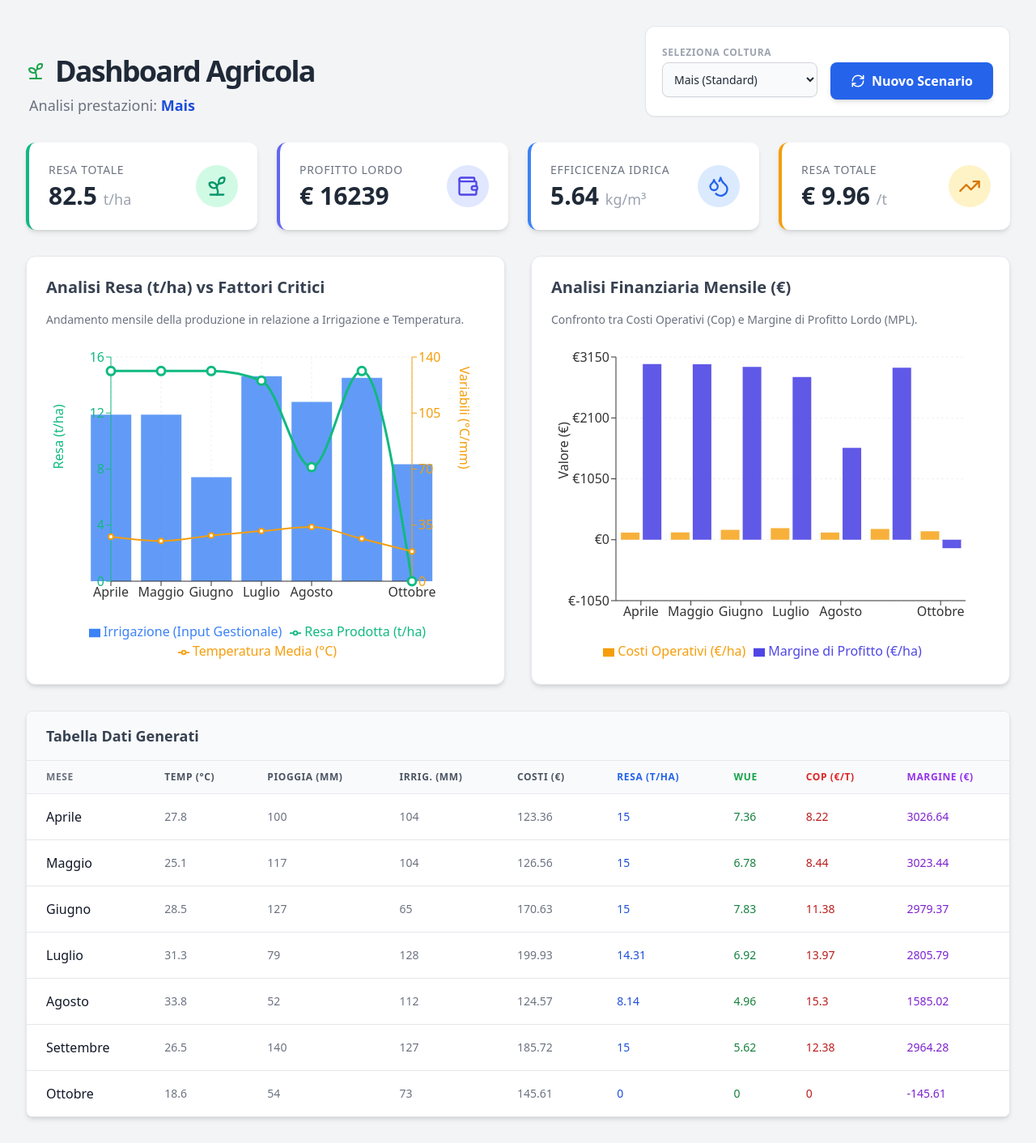
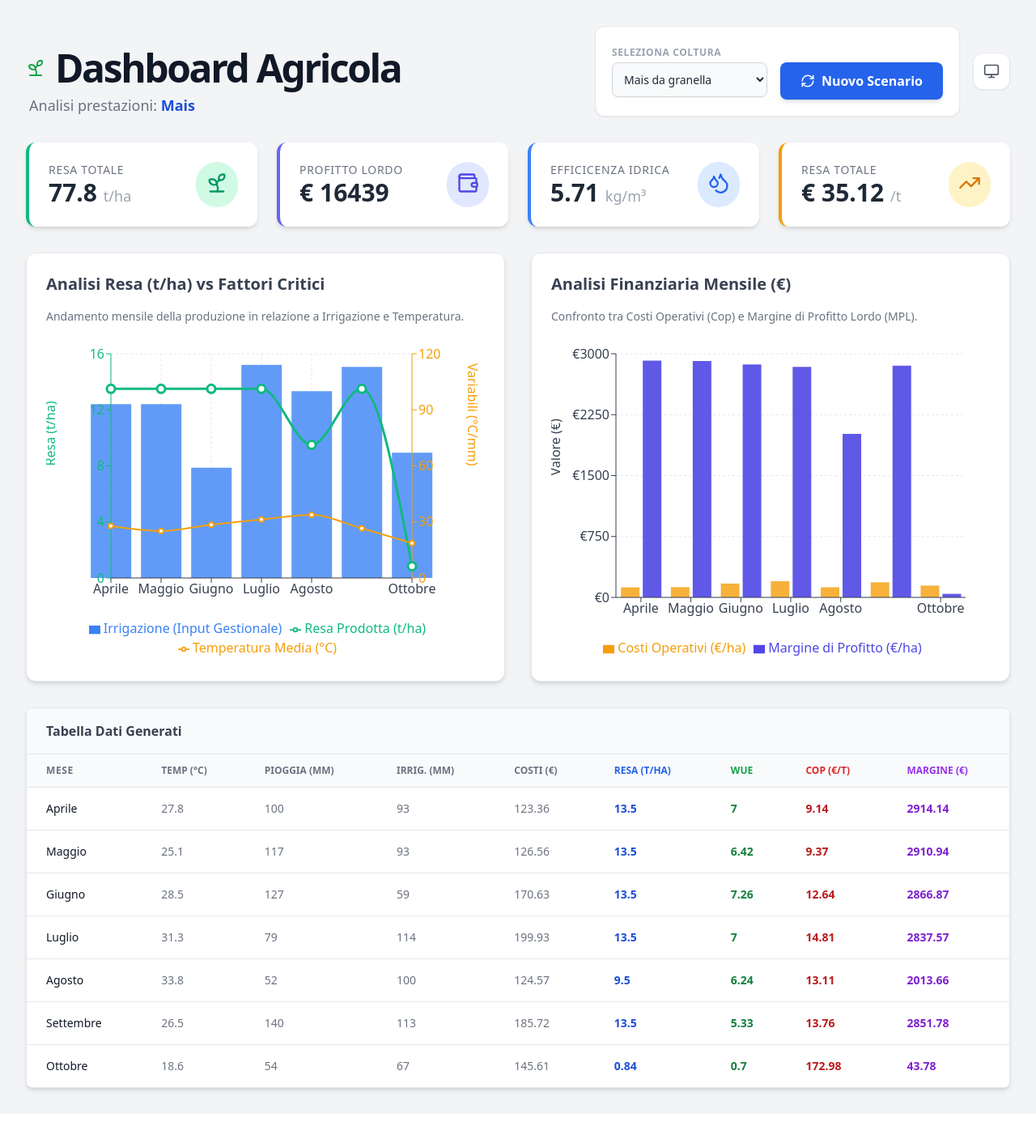
Before and after one commit to Gio98c/AgriDash, a React (Vite) app: page / in a window 1280 px wide. Shown: the whole page at 81% size. After the commit the page ends 1376 px from the top, so only its background shows below. Built offline with nearby package versions, Linux system fonts and the light colour scheme.

Commit message:
dev dark mode + dati ISTAT

```diff
--- a/src/App.jsx
+++ b/src/App.jsx
@@ -5,6 +5,7 @@ import { RefreshCw, Sprout } from "lucide-react";
 import KpiSummary from "./components/KpiSummary";
 import YieldChart from "./components/YieldChart";
 import FinancialChart from "./components/FinancialChart";
+import ThemeSelector from "./components/ThemeSelector";
 
 function App() {
 
@@ -13,6 +14,18 @@ function App() {
 
   // Dati Simulati (con la coltura di default -> Mais)
   const [simulationData, setSimulationData] = useState(() => generateSimulationData('Mais'));
+
+  // THEME
+  const [isDarkMode, setIsDarkMode] = useState(document.documentElement.classList.contains('dark'));
+
+  React.useEffect(() => {
+    const observer = new MutationObserver((mutations) => {
+      mutations.forEach((mutation) => {
+        if (mutation.attributeName === 'class') { setIsDarkMode(document.documentElement.classList.contains('dark')); }
+      });
+    });
+    observer.observe(document.documentElement, { attributes: true });
+  }, []);
 
 
   // Gestore cambio coltura
@@ -33,48 +46,57 @@ function App() {
 
   return (
     <>
-      <div className="min-h-screen bg-gray-100 p-4 md:p-8 font-sans text-gray-800">
+      <div className="min-h-screen bg-gray-100 dark:bg-gray-900 p-4 md:p-8 font-sans text-gray-800 dark:text-gray-100 transition-colors duration-300">
           <header className="w-full mb-8 flex flex-col md:flex-row justify-between items-end gap-6">
             <div className="mb-2 md:mb-0">
-              <h1 className="text-4xl font-extrabold text-gray-800 flex items-center gap-3 tracking-tighter">
-                <Sprout className="text-green-600 size={40}" />
+              <h1 className="text-5xl font-extrabold text-gray-900 dark:text-gray-200 flex items-center gap-3 tracking-tighter transition-colors">
+                <Sprout className="text-green-600 dark:text-green-400 size={40}" />
                 Dashboard Agricola
               </h1>
-              <p className="text-gray-500 mt-2 ml-1 text-lg">
-                Analisi prestazioni: <strong className="text-blue-700">{selectedCrop}</strong>
+              <p className="text-gray-500 dark:text-gray-400 mt-2 ml-1 text-lg">
+                Analisi prestazioni: <strong className="text-blue-700 dark:text-blue-300">{selectedCrop}</strong>
               </p>
             </div>
 
 
-            <div className="flex flex-col sm:flex-row gap-4 items-center w-full md:w-auto bg-white p-5 rounded-xl shadow-sm border border-gray-200">
+            <div className="flex flex-col sm:flex-row gap-4 items-center w-full md:w-auto">
+
+
 
               {/* SELETTORE COLTURA */}
+              <div className="flex flex-col sm:flex-row gap-4 items-center flex-1 md:flex-none bg-white dark:bg-gray-800 p-5 rounded-xl shadow-sm border border-gray-200 dark:border-gray-700 transition-colors">
                 <div className="relative w-full sm:w-48">
-                <label className="block text-xs font-bold text-gray-400 uppercase mb-1 tracking-wider">Seleziona Coltura</label>
+                  <label className="block text-xs font-bold text-gray-400 dark:text-gray-500 uppercase mb-1 tracking-wider">Seleziona Coltura</label>
                   <select
                     value={selectedCrop}
                     onChange={handleCropChange}
-                  className="w-full p-2.5 bg-gray-50 border border-gray-300 text-gray-800 font-font-medium text-sm rounded-lg focus:ring-blue-500 focus:border-blue-500 block shadow-sm cursor-pointer"
+                    className="w-full p-2.5 bg-gray-50 dark:bg-gray-700 border border-gray-300 dark:border-gray-600 text-gray-800 dark:text-white font-font-medium text-sm rounded-lg focus:ring-blue-500 focus:border-blue-500 block shadow-sm cursor-pointer"
                   >
-                  <option value="Mais">Mais (Standard)</option>
-                  <option value="Grano">Grano (Invernale)</option>
+                    <option value="Mais">Mais da granella</option>
+                    <option value="Grano">Grano tenero</option>
                     <option value="Orzo">Orzo (Rustico)</option>
                     <option value="Riso">Riso (Idroesigente)</option>
                   </select>
                 </div>
+
 
                 {/* BOTTONE RIGENERA */}
                 <div className="w-full sm:w-auto mt-auto">
                   <div className="hidden sm:block h-5 mb-1"></div>
                   <button
                     onClick={handleResimulate}
-                  className="w-full flex items-center justify-center gap-2 bg-blue-600 hover:bg-blue-700 text-white font-semibold px-6 py-2.5 rounded-lg shadow-md transition-all active:scale-95"
+                    className="w-full flex items-center justify-center gap-2 bg-blue-600 hover:bg-blue-700 dark:bg-blue-600 dark:hover:bg-blue-500 text-white font-semibold px-6 py-2.5 rounded-lg shadow-md transition-all active:scale-95"
                     title="Genera nuove condizioni meteo casuali per la coltura attuale"
                   >
                     <RefreshCw size={18} />
                     <span>Nuovo Scenario</span>
                   </button>
                 </div>
+              </div>
+
+              {/* Selettore Tema */}
+              <ThemeSelector />
+
             </div>
             {/* Bottone Risimula */}
             {/*<button
@@ -99,16 +121,16 @@ function App() {
             <div className="grid grid-cols-1 lg:grid-cols-2 gap-8">
 
               {/* Grafico Resa VS fattori Critici */}
-              <YieldChart data={simulationData} />
+              <YieldChart data={simulationData} isDarkMode={isDarkMode}/>
 
               {/* Grafico Costi VS Margine */}
-              <FinancialChart data={simulationData}/>
+              <FinancialChart data={simulationData} isDarkMode={isDarkMode}/>
 
             </div>
 
             {/* TABELLA DATI */}
             <section>
-              <DataTable data={simulationData} />
+              <DataTable data={simulationData} isDarkMode={isDarkMode}/>
             </section>
           </main>
         </div>
--- a/src/components/DataTable.jsx
+++ b/src/components/DataTable.jsx
@@ -6,57 +6,57 @@ import React from "react";
 export default function DataTable({ data }) {
 
     if (!data || data.lenght === 0) {
-        return <div className="text-center text-gray-500">Nessun dato disponibile.</div>;
+        return <div className="text-center text-gray-500 dark:text-gray-400">Nessun dato disponibile.</div>;
     }
 
     return (
         <>
-            <div className="bg-white shadow-md rounded-lg overflow-hidden border border-gray-200">
-                <div className="px-6 py-4 border-b border-gray-200 bg-gray-50">
-                    <h3 className="text-lg font-semibold text-gray-700">
+            <div className="bg-white dark:bg-gray-800 shadow-md rounded-lg overflow-hidden border border-gray-200 dark:border-gray-700 transition-colors duration-300">
+                <div className="px-6 py-4 border-b border-gray-200 dark:border-gray-700 bg-gray-50 dark:bg-gray-700/50">
+                    <h3 className="ttext-lg font-semibold text-gray-700 dark:text-gray-200">
                         Tabella Dati Generati
                     </h3>
                 </div>
 
                 <div className="overflow-x-auto">
-                    <table className="min-w-full divide-y divide-gray-200">
-                        <thead className="bg-gray-50">
+                    <table className="min-w-full divide-y divide-gray-200 dark:divide-gray-700">
+                        <thead className="bg-gray-50 dark:bg-gray-900/50">
                             <tr>
-                                <th className="px-6 py-3 text-left text-xs font-bold text-gray-500 uppercase tracking-wider">Mese</th>
+                                <th className="px-6 py-3 text-left text-xs font-bold text-gray-500 dark:text-gray-400 uppercase tracking-wider">Mese</th>
 
                                 {/* Colonne Input */}
-                                <th className="px-6 py-3 text-left text-xs font-bold text-gray-600 uppercase tracking-wider">Temp (°C)</th>
-                                <th className="px-6 py-3 text-left text-xs font-bold text-gray-600 uppercase tracking-wider">Pioggia (mm)</th>
-                                <th className="px-6 py-3 text-left text-xs font-bold text-gray-600 uppercase tracking-wider">Irrig. (mm)</th>
-                                <th className="px-6 py-3 text-left text-xs font-bold text-gray-600 uppercase tracking-wider">Costi (€)</th>
+                                <th className="px-6 py-3 text-left text-xs font-bold text-gray-500 dark:text-gray-400 uppercase">Temp (°C)</th>
+                                <th className="px-6 py-3 text-left text-xs font-bold text-gray-500 dark:text-gray-400 uppercase">Pioggia (mm)</th>
+                                <th className="px-6 py-3 text-left text-xs font-bold text-gray-500 dark:text-gray-400 uppercase">Irrig. (mm)</th>
+                                <th className="px-6 py-3 text-left text-xs font-bold text-gray-500 dark:text-gray-400 uppercase">Costi (€)</th>
 
                                 {/* Colonne Output */}
-                                <th className="px-6 py-3 text-left text-xs font-bold text-blue-600 uppercase tracking-wider">Resa (t/ha)</th>
-                                <th className="px-6 py-3 text-left text-xs font-bold text-green-600 uppercase tracking-wider">WUE</th>
-                                <th className="px-6 py-3 text-left text-xs font-bold text-red-600 uppercase tracking-wider">COP (€/t)</th>
-                                <th className="px-6 py-3 text-left text-xs font-bold text-purple-600 uppercase tracking-wider">Margine (€)</th>
+                                <th className="px-6 py-3 text-left text-xs font-bold text-blue-600 dark:text-blue-400 uppercase">Resa (t/ha)</th>
+                                <th className="px-6 py-3 text-left text-xs font-bold text-green-600 dark:text-green-400 uppercase">WUE</th>
+                                <th className="px-6 py-3 text-left text-xs font-bold text-red-600 dark:text-red-400 uppercase">COP (€/t)</th>
+                                <th className="px-6 py-3 text-left text-xs font-bold text-purple-600 dark:text-purple-400 uppercase">Margine (€)</th>
                             </tr>
                         </thead>
 
                         {/* Corpo del body */}
-                        <tbody className="bg-white divide-y divide-gray-200">
+                        <tbody className="bg-white dark:bg-gray-800 divide-y divide-gray-200 dark:divide-gray-700">
                             {
                                 data.map((row, index) => (
-                                    <tr key={index} className="hover:bg-gray-50 transition-colors">
+                                    <tr key={index} className="hover:bg-gray-50 dark:hover:bg-gray-700/50 transition-colors">
                                         {/* Mese */}
-                                        <td className="px-6 py-4 whitespace-nowrap text-nowrap font-medium text-gray-900"> {row.name} </td>
+                                        <td className="px-6 py-4 whitespace-nowrap text-sm font-medium text-gray-900 dark:text-white"> {row.name} </td>
 
                                         {/* Dati in input */}
-                                        <td className="px-6 py-4 whitespace-nowrap text-sm text-gray-500"> {row.T} </td>
-                                        <td className="px-6 py-4 whitespace-nowrap text-sm text-gray-500"> {row.P} </td>
-                                        <td className="px-6 py-4 whitespace-nowrap text-sm text-gray-500"> {row.I} </td>
-                                        <td className="px-6 py-4 whitespace-nowrap text-sm text-gray-500"> {row.Cop} </td>
+                                        <td className="px-6 py-4 text-sm text-gray-500 dark:text-gray-400"> {row.T} </td>
+                                        <td className="px-6 py-4 text-sm text-gray-500 dark:text-gray-400"> {row.P} </td>
+                                        <td className="px-6 py-4 text-sm text-gray-500 dark:text-gray-400"> {row.I} </td>
+                                        <td className="px-6 py-4 text-sm text-gray-500 dark:text-gray-400"> {row.Cop} </td>
 
                                         {/* Dati in output */}
-                                        <td className="px-6 py-4 whitespace-nowrap text-sm text-blue-700"> {row.Resa} </td>
-                                        <td className="px-6 py-4 whitespace-nowrap text-sm text-green-700"> {row.WUE} </td>
-                                        <td className="px-6 py-4 whitespace-nowrap text-sm text-red-700"> {row.COP} </td>
-                                        <td className="px-6 py-4 whitespace-nowrap text-sm text-purple-700"> {row.MPL} </td>
+                                        <td className="px-6 py-4 text-sm font-bold text-blue-700 dark:text-blue-400"> {row.Resa} </td>
+                                        <td className="px-6 py-4 text-sm font-bold text-green-700 dark:text-green-400"> {row.WUE} </td>
+                                        <td className="px-6 py-4 text-sm font-bold text-red-700 dark:text-red-400"> {row.COP} </td>
+                                        <td className="px-6 py-4 text-sm font-bold text-purple-700 dark:text-purple-400"> {row.MPL} </td>
                                     </tr>
                                 ))
                             }
--- a/src/components/KpiSummary.jsx
+++ b/src/components/KpiSummary.jsx
@@ -24,51 +24,53 @@ export default function KpiSummary({ data }) {
 
     if (!summary) return null;
 
+    const cardClass = "bg-white dark:bg-gray-800 rounded-xl shadow-md p-6 border-l-4 flex justify-between transition-colors duration-300";
+
     // VISUALIZZAZIONE
     return (
         <>
             <div className="grid grid-cols-1 md:grid-cols-2 lg:grid-cols-4 gap-6 mb-8">
 
                 {/* CARD1: Resa Totale */}
-                <div className="bg-white rounded-xl shadow-md p-6 border-l-4 border-emerald-500 flex items-center justify-between hover:shadow-lg transition-shadow">
+                <div className={`${cardClass} border-emerald-500`}>
                     <div>
-                        <p className="text-sm font-medium text-gray-500 uppercase tracking-wider">Resa Totale</p>
-                        <p className="text-3xl font-bold text-gray-800 mt-1">{summary.totalResa} <span className="text-lg text-gray-400 font-normal">t/ha</span></p>
+                        <p className="text-sm font-medium text-gray-500 dark:text-gray-400 uppercase tracking-wider">Resa Totale</p>
+                        <p className="text-3xl font-bold text-gray-800 dark:text-white">{summary.totalResa} <span className="text-lg text-gray-400 font-normal">t/ha</span></p>
                     </div>
-                    <div className="p-3 bg-emerald-100 rounded-full text-emerald-600">
+                    <div className="p-3 bg-emerald-100 dark:bg-emerald-900/30 rounded-full text-emerald-600 dark:text-emerald-400">
                         <Sprout size={28}/>
                     </div>
                 </div>
 
                 {/* CARD2: Profitto Lordo */}
-                <div className="bg-white rounded-xl shadow-md p-6 border-l-4 border-indigo-500 flex items-center justify-between hover:shadow-lg transition-shadow">
+                <div className={`${cardClass} border-indigo-500`}>
                     <div>
-                        <p className="text-sm font-medium text-gray-500 uppercase tracking-wider">Profitto Lordo</p>
-                        <p className="text-3xl font-bold text-gray-800 mt-1">€ {summary.totalMargine}</p>
+                        <p className="text-sm font-medium text-gray-500 dark:text-gray-400 uppercase tracking-wider">Profitto Lordo</p>
+                        <p className="text-3xl font-bold text-gray-800 dark:text-white">€ {summary.totalMargine}</p>
                     </div>
-                    <div className="p-3 bg-indigo-100 rounded-full text-indigo-600">
+                    <div className="p-3 bg-indigo-100 dark:bg-indigo-900/30 rounded-full text-indigo-600 dark:text-indigo-400">
                         <Wallet size={28}/>
                     </div>
                 </div>
 
                 {/* CARD3: Efficienza Acqua */}
-                <div className="bg-white rounded-xl shadow-md p-6 border-l-4 border-blue-500 flex items-center justify-between hover:shadow-lg transition-shadow">
+                <div className={`${cardClass} border-blue-500`}>
                     <div>
-                        <p className="text-sm font-medium text-gray-500 uppercase tracking-wider">Efficicenza Idrica</p>
-                        <p className="text-3xl font-bold text-gray-800 mt-1">{summary.avgWUE} <span className="text-lg text-gray-400 font-normal">kg/m³</span></p>
+                        <p className="text-sm font-medium text-gray-500 dark:text-gray-400 uppercase tracking-wider">Efficicenza Idrica</p>
+                        <p className="text-3xl font-bold text-gray-800 dark:text-white">{summary.avgWUE} <span className="text-lg text-gray-400 font-normal">kg/m³</span></p>
                     </div>
-                    <div className="p-3 bg-blue-100 rounded-full text-blue-600">
+                    <div className="p-3 bg-blue-100 dark:bg-blue-900/30 rounded-full text-blue-600 dark:text-blue-400">
                         <Droplets size={28}/>
                     </div>
                 </div>
 
                 {/* CARD4: Costo Medio */}
-                <div className="bg-white rounded-xl shadow-md p-6 border-l-4 border-amber-500 flex items-center justify-between hover:shadow-lg transition-shadow">
+                <div className={`${cardClass} border-amber-500`}>
                     <div>
-                        <p className="text-sm font-medium text-gray-500 uppercase tracking-wider">Resa Totale</p>
-                        <p className="text-3xl font-bold text-gray-800 mt-1">€ {summary.avgCOP} <span className="text-lg text-gray-400 font-normal">/t</span></p>
+                        <p className="text-sm font-medium text-gray-500 dark:text-gray-400 uppercase tracking-wider">Resa Totale</p>
+                        <p className="text-3xl font-bold text-gray-800 dark:text-white">€ {summary.avgCOP} <span className="text-lg text-gray-400 font-normal">/t</span></p>
                     </div>
-                    <div className="p-3 bg-amber-100 rounded-full text-amber-600">
+                    <div className="p-3 bg-amber-100 dark:bg-amber-900/30 rounded-full text-amber-600 dark:text-amber-400">
                         <TrendingUp size={28}/>
                     </div>
                 </div>
--- /dev/null
+++ b/src/components/ThemeSelector.jsx
@@ -0,0 +1,104 @@
+import { Monitor, Moon, Settings, Sun } from "lucide-react";
+import { useEffect, useRef, useState } from "react";
+
+export default function ThemeSelector() {
+
+    const [theme, setTheme] = useState(
+        localStorage.getItem('theme') || 'system'
+    );
+    const [isOpen, setIsOpen] = useState(false);
+    const menuRef = useRef(null);
+
+    // click fuori dal menu
+    useEffect(() => {
+        function handleClickOutside(event) {
+            if (menuRef.current && !menuRef.current.contains(event.target)) { setIsOpen(false); }
+        }
+        document.addEventListener("mousedown", handleClickOutside);
+        return () => document.removeEventListener("mousedown", handleClickOutside);
+    }, []);
+
+
+    // Effetto principale: applicare il tema al documento HTML
+    useEffect(() => {
+        const root = document.documentElement;
+        const mediaQuery = window.matchMedia('(prefers-color-scheme: dark)');
+
+        function applyTheme() {
+            if (theme === 'dark') { root.classList.add('dark'); }
+            else if (theme === 'light') { root.classList.remove('dark'); }
+            else {
+                // logia per system (tema come il sistema)
+                if (mediaQuery.matches) { root.classList.add('dark'); }
+                else { root.classList.remove('dark'); }
+            }
+        }
+
+        applyTheme();
+        localStorage.setItem('theme', theme); // Salva la preferenza
+
+        // Listener per cambio tema in tempo reale se siamo in modalita 'system'
+        if (theme === 'system') {
+            mediaQuery.addEventListener('change', applyTheme);
+            return () => mediaQuery.removeEventListener('change', applyTheme);
+        }
+    }, [theme]);
+
+    // opzioni del menu
+    const options = [
+        { value: 'light', label: 'Chiaro', icon: Sun },
+        { value: 'dark', label: 'Scuro', icon: Moon },
+        { value: 'system', label: 'Sistema', icon: Monitor },
+    ];
+
+    // icona corrispondente al tema
+    const CurrentIcon = options.find(opt => opt.value === theme)?.icon || Settings;
+
+    return (
+        <>
+            <div className="relative" ref={menuRef}>
+                <button
+                    onClick={() => setIsOpen(!isOpen)}
+                    className={`
+                        p-3 rounded-xl shadow-sm border transition-all duration-200
+                        flex items-center justify-center gap-2
+                        ${isOpen
+                            ? 'bg-blue-100 border-blue-300 text-blue-700 dark:bg-blue-900/40 dark:border-blue-500 dark:text-blue-300'
+                            : 'bg-white border-gray-200 text-gray-600 hover:bg-gray-50 hover:border-gray-300 dark:bg-gray-800 dark:border-gray-700 dark:text-gray-300 dark:hover:bg-gray-700'
+                        }
+                    `}
+                    title="Impostazioni Tema"
+                >
+                    <CurrentIcon size={20}/>
+                </button>
+
+                {isOpen && (
+                    <div className="absolute right-0 mt-2 w-48 bg-white dark:bg-gray-800 rounded-xl shadow-xl border border-gray-100 dark:border-gray-700 overflow-hidden z-50 animate-in fade-in zoom-in-95 duration-100">
+                        <div className="p-1">
+                            {options.map((option) => (
+                                <button
+                                    key={option.value}
+                                    onClick={() => {
+                                        setTheme(option.value);
+                                        setIsOpen(false);
+                                    }}
+                                    className={`
+                                        w-full flex items-center gap-3 px-3 py-2.5 text-sm font-medium rounded-lg transition-colors
+                                        ${theme === option.value
+                                            ? 'bg-blue-50 text-blue-700 dark:bg-blue-900/30 dark:text-blue-300'
+                                            : 'text-gray-700 hover:bg-gray-100 dark:text-gray-300 dark:hover:bg-gray-700/50'
+                                        }
+                                        `
+                                    }
+                                >
+                                    <option.icon size={16} />
+                                    {option.label}
+                                </button>
+                            ))}
+                        </div>
+                    </div>
+                )}
+            </div>
+        </>
+    );
+}
--- a/src/index.css
+++ b/src/index.css
@@ -10,7 +10,7 @@
   color-scheme: light dark;
   color: rgba(255, 255, 255, 0.87);
   //background-color: #242424;
-  background-color: white;
+  //background-color: white;
 
   font-synthesis: none;
   text-rendering: optimizeLegibility;
--- a/tailwind.config.js
+++ b/tailwind.config.js
@@ -1,5 +1,6 @@
 /** @type {import('tailwindcss').Config} */
 export default {
+  darkMode: 'class',
   content: [
     "./index.html",
         "./src/**/*.{js,ts,jsx,tsx}",
```
Also changed, not shown: src/components/FinancialChart.jsx (+19 -10 lines), src/components/YieldChart.jsx (+17 -8 lines), src/services/simulationService.js (+27 -20 lines). Lines whose indentation alone changed are shown as unchanged.
